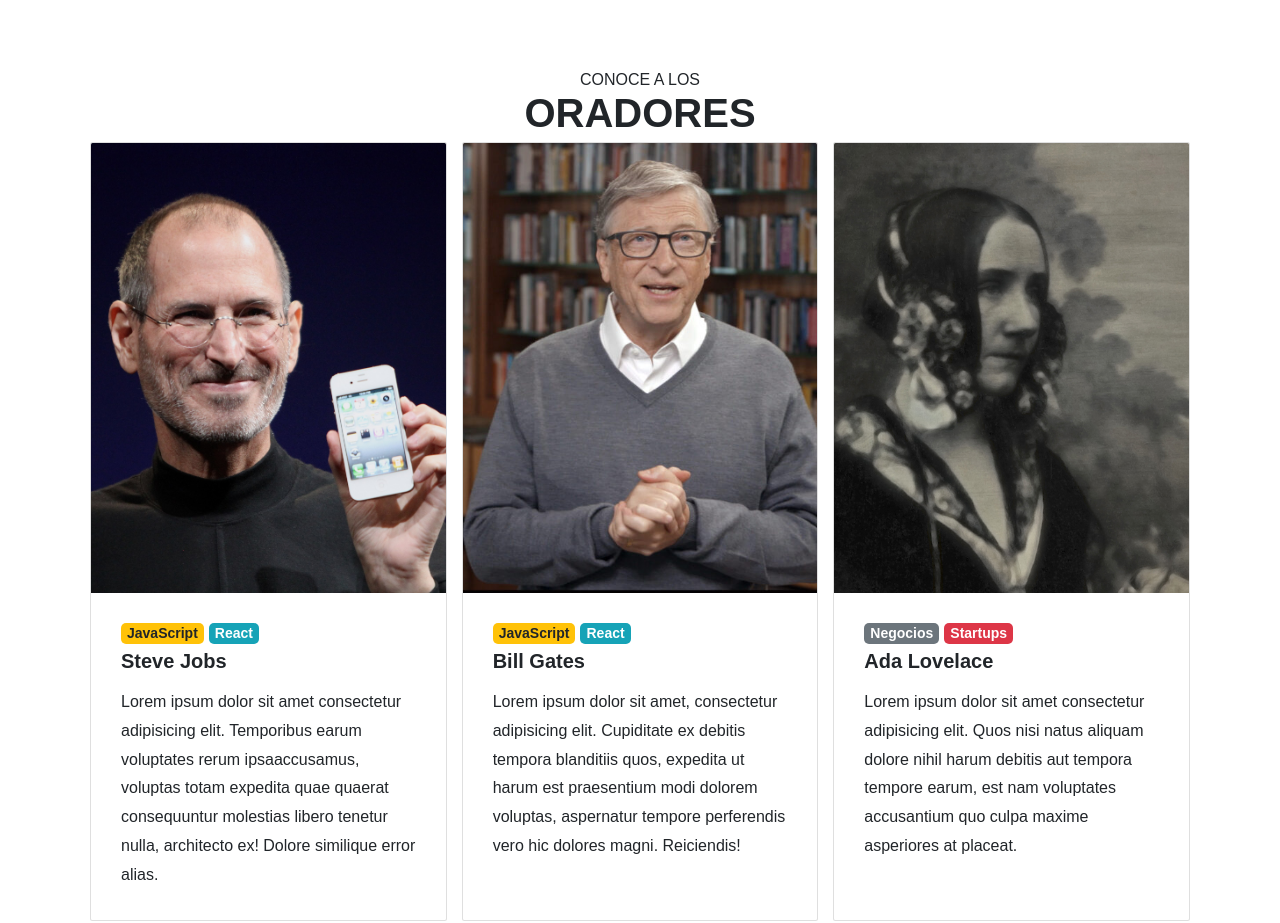
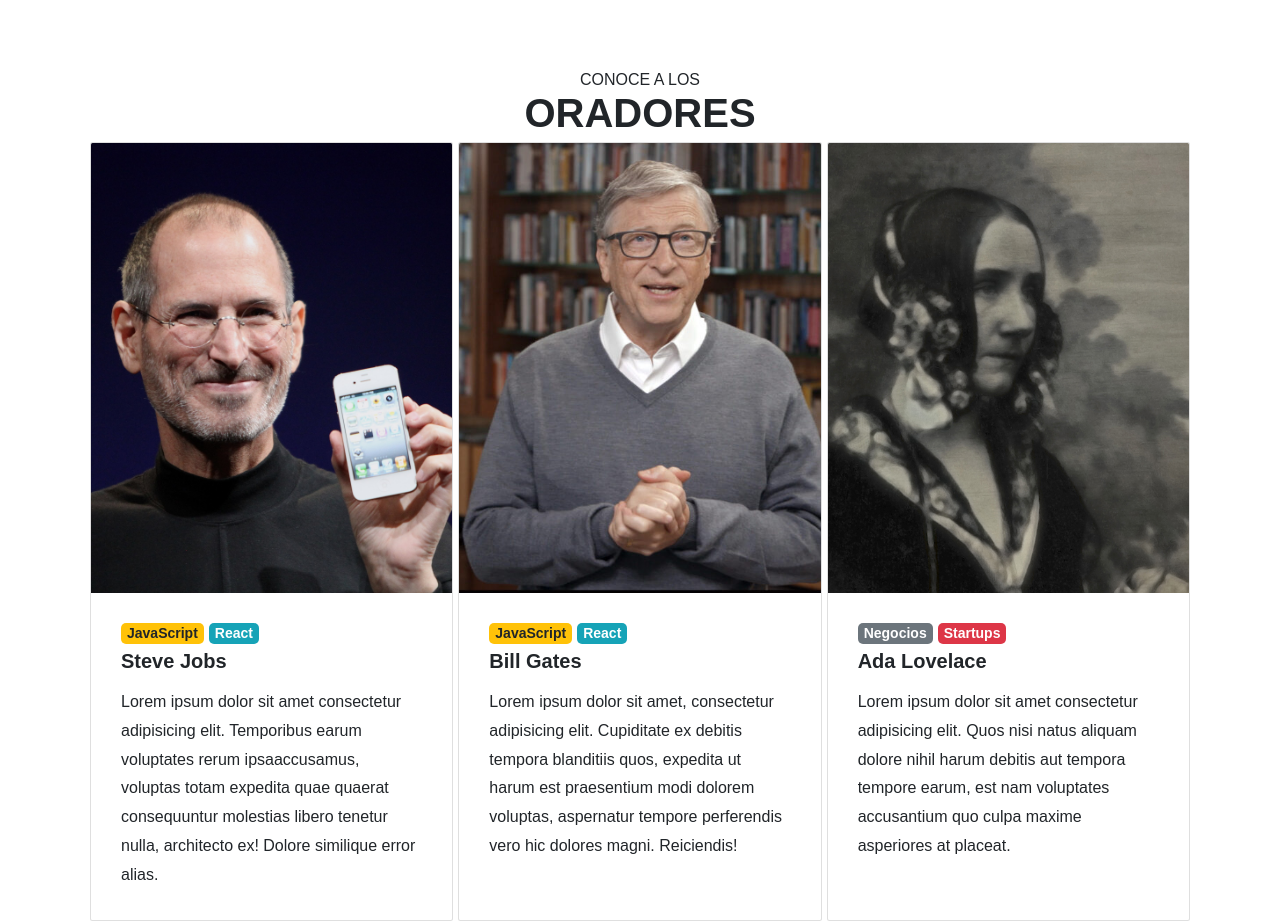
Before and after one commit to Camilaic96/codo-a-codo-Java-23552, a plain HTML site: page index.html in a window 1280 px wide. Shown: the part 800-1723 px from the top of the page. Drawn offline with Linux system fonts and the light colour scheme.

Commit message:
fix/index-section:speakers

```diff
--- a/css/styles.css
+++ b/css/styles.css
@@ -87,8 +87,13 @@ p{
     font-size: 1.6rem;
     font-weight: 400;
 }
+#speakers .card{
+    min-width: 300px;
+    max-width: 350px;
+    margin: auto;
+}
 #speakers .card-img-top{
-    height: 450px;
+    height: 350px;
     object-fit: cover;
 }
 #speakers .talkTopic{
@@ -246,7 +251,7 @@ p{
     font-size: 1.8rem;
     color: white;
 }
-@media screen and (min-width: 991px){
+@media screen and (min-width: 992px){
     .header .navbar{
         padding: 0 100px;
     }
@@ -261,6 +266,13 @@ p{
     }
     #conference .buttons{
         font-size: 2rem;
+    }
+    #speakers .card{
+        max-width: initial;
+    }
+    #speakers .card-img-top{
+        height: 450px;
+        object-fit: cover;
     }
     #placeAndDate .placeAndDate__img{
         min-height: 600px;
--- a/index.html
+++ b/index.html
@@ -64,7 +64,7 @@
             <h2 class="text-center">
                 <div>CONOCE A LOS</div>ORADORES
             </h2>
-            <div class="row row-cols-1 row-cols-md-3 g-4">
+            <div class="d-flex flex-wrap gap-2">
                 <div class="col">
                     <div class="card h-100">
                         <img src="./assets/img/SteveJobs.jpg" class="card-img-top" alt="Steve Jobs" loading="lazy">
```
